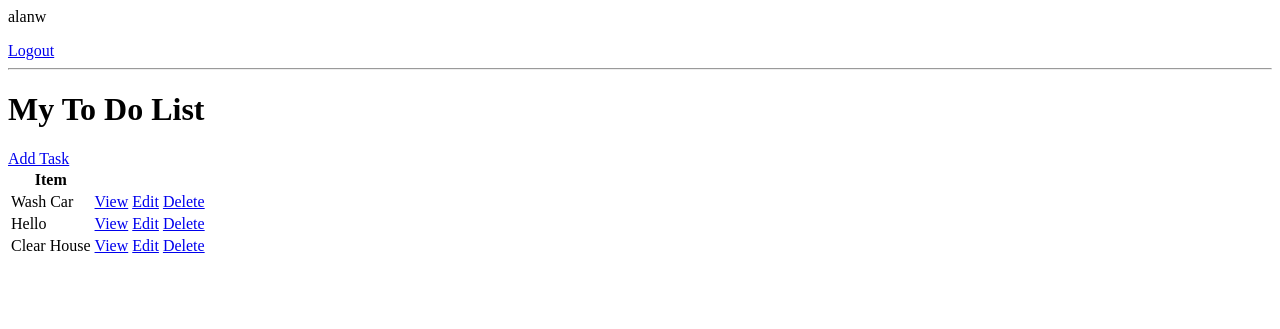
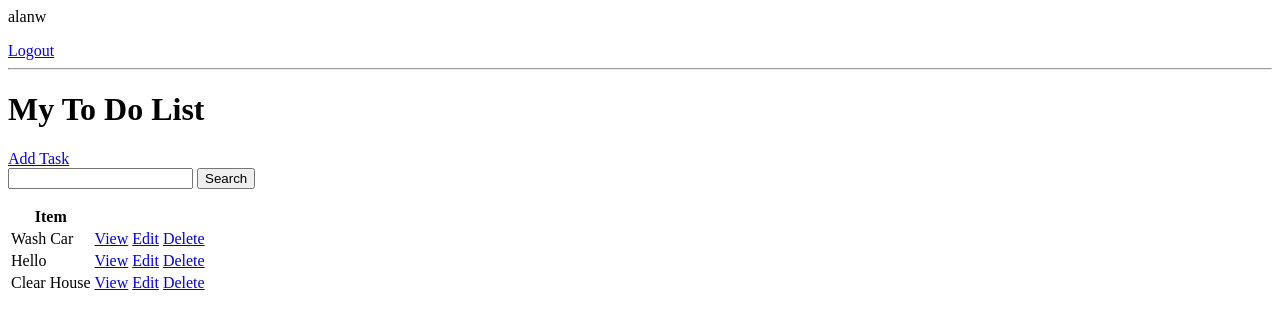
Before and after one commit to alanmac17/todolist, a Django app: page / in a window 1280 px wide. Shown: the top 329 px of the page. Run offline with Django 4.2, Linux system fonts and the light colour scheme; a user stored in the database is signed in; data comes from the database, SQL or seed files in the repository; both versions use the stored data as it was after the commit.

Commit message:
add search bar to task_list page

```diff
--- a/todo_checklist/base/views.py
+++ b/todo_checklist/base/views.py
@@ -47,6 +47,14 @@ class TaskList(LoginRequiredMixin, ListView):
         context = super().get_context_data(**kwargs)
         context['tasks'] = context['tasks'].filter(user=self.request.user)
         context['count'] = context['tasks'].filter(complete=False).count()
+
+        search_input = self.request.GET.get('search-area') or ''
+        if search_input:
+            context['tasks'] = context['tasks'].filter(
+                title__icontains=search_input)
+
+        context['search_input'] = search_input
+
         return context
 
 
--- a/todo_checklist/templates/base/task_list.html
+++ b/todo_checklist/templates/base/task_list.html
@@ -9,6 +9,11 @@
 <hr>
 <h1>My To Do List</h1>
 <a href="{% url 'task-create' %}">Add Task</a>
+
+<form method="GET">
+    <input type="text" name="search-area" value="{{search_input}}">
+    <input type="submit" value="Search">
+</form>
 
 <table>
     <tr>
```
Also changed, not shown: todo_checklist/db.sqlite3.
